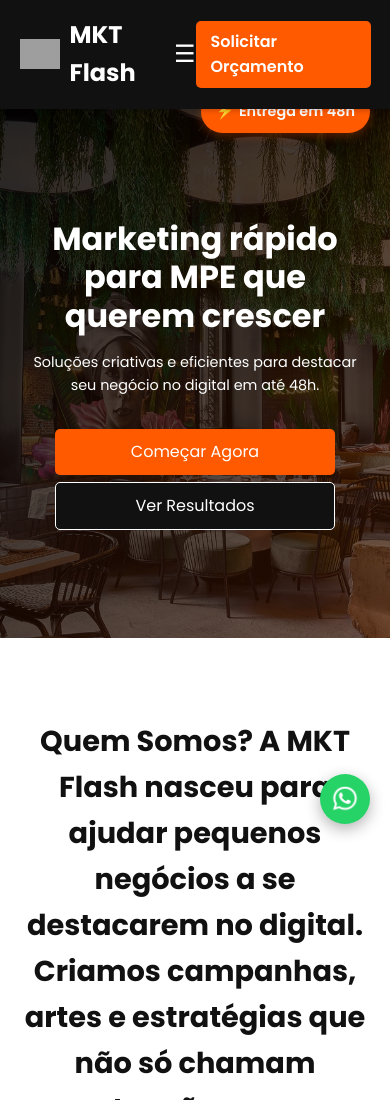
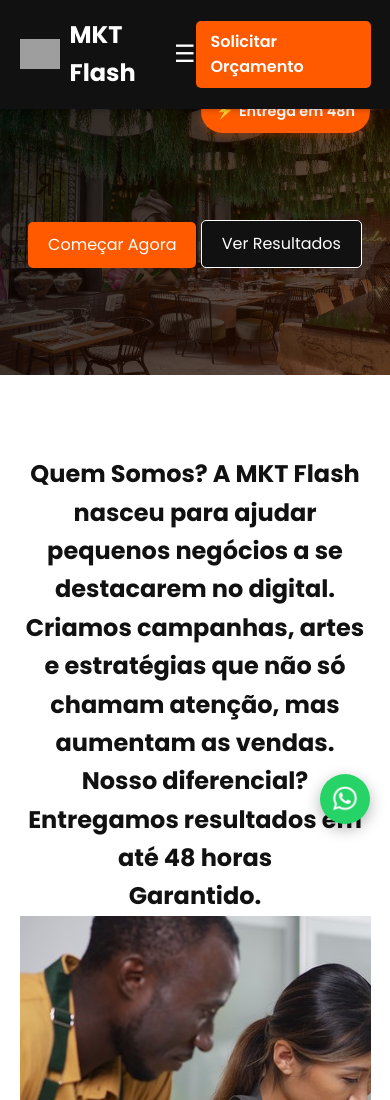
Before and after one commit to gdornelasrodrigues-creator/mkt-flash-site, a plain HTML site: page index.html in a window 390 px wide. Shown: the top 1100 px of the page. Drawn offline with Linux system fonts and the light colour scheme; grey boxes are pictures that could not be loaded.

Commit message:
Ajusta fonte do 'Quem Somos?' para mobile

```diff
--- a/css/style.css
+++ b/css/style.css
@@ -886,3 +886,11 @@ h1, h2, h3 {
         height: 30px;
     }
 }
+
+
+
+@media (max-width: 768px) {
+    .about h2 {
+        font-size: 1.5rem; /* Tamanho da fonte menor para dispositivos móveis */
+    }
+}
--- a/index.html
+++ b/index.html
@@ -34,9 +34,7 @@
     <!-- Hero Section -->
     <section id="home" class="hero">
         <div class="delivery-badge">Entrega em 48h</div>
-        <div class="container">
-            <h1>Marketing rápido para <strong>MPE</strong> que querem <strong>crescer</strong></h1>
-            <p>Soluções criativas e eficientes para destacar seu negócio no digital em até 48h.</p>
+        <div class="container            <h1>Marketing rápido para <strong>MPE</strong> que querem <strong>crescer</strong></h1><p>Soluções criativas e eficientes para destacar seu negócio no digital em até 48h.</p>
             <div class="hero-buttons">
                 <a href="#contato" class="btn btn-primary">Começar Agora</a>
                 <a href="#resultados" class="btn btn-secondary">Ver Resultados</a>
```
